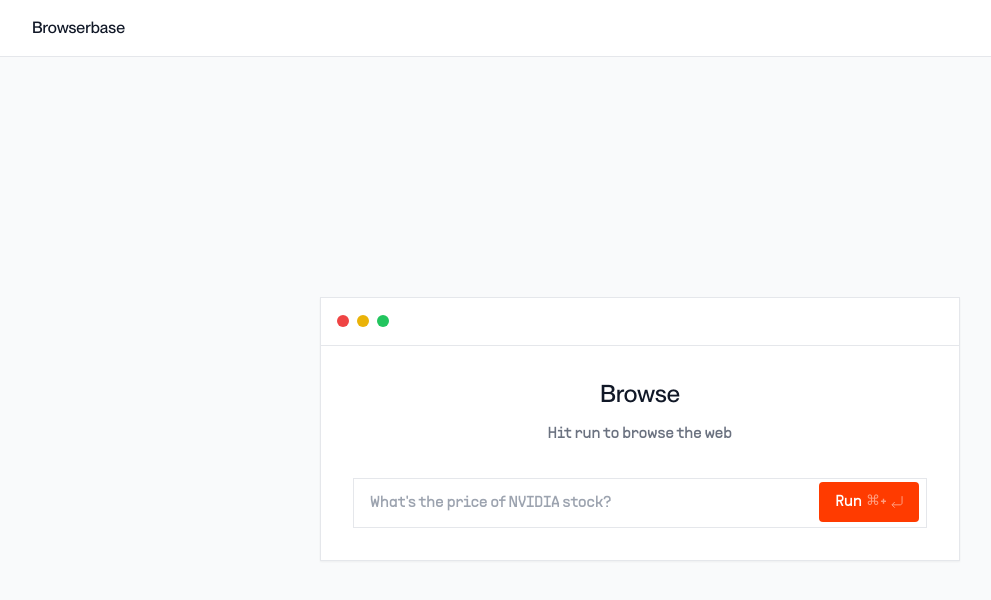
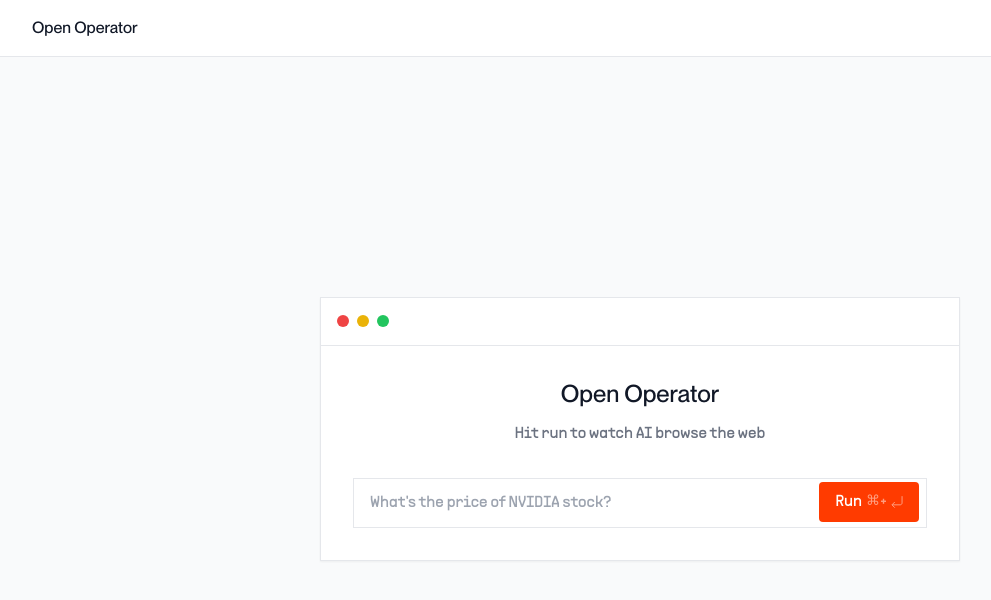
Before and after one commit to tianliaoaccelai/open-operator, a Next.js app: page / in a window 1280 px wide. Shown: the top 600 px of the page, without its empty margins (0-991 px from the left). Built offline with nearby package versions, Linux system fonts and the light colour scheme.

Commit message:
rebranding

```diff
--- a/app/layout.tsx
+++ b/app/layout.tsx
@@ -19,8 +19,11 @@ const ppSupply = localFont({
 });
 
 export const metadata: Metadata = {
-  title: "Browserbase",
-  description: "A web browser for your AI",
+  title: "Open Operator",
+  description: "Watch AI browse the web, for free",
+  openGraph: {
+    images: ['/og.png'],
+  },
 };
 
 export default function RootLayout({
--- a/app/page.tsx
+++ b/app/page.tsx
@@ -47,7 +47,7 @@ export default function Home() {
           {/* Top Navigation */}
           <nav className="flex justify-between items-center px-8 py-4 bg-white border-b border-gray-200">
             <div className="flex items-center gap-2">
-              <span className="font-ppneue text-gray-900">Browserbase</span>
+              <span className="font-ppneue text-gray-900">Open Operator</span>
             </div>
           </nav>
 
@@ -65,10 +65,10 @@ export default function Home() {
               <div className="p-8 flex flex-col items-center gap-8">
                 <div className="flex flex-col items-center gap-3">
                   <h1 className="text-2xl font-ppneue text-gray-900 text-center">
-                    Browse
+                    Open Operator
                   </h1>
                   <p className="text-base font-ppsupply text-gray-500">
-                    Hit run to browse the web
+                    Hit run to watch AI browse the web
                   </p>
                 </div>
 
```
Also changed, not shown: public/og.png (added), 1 other file (tests, documents, lock files or other folders).
